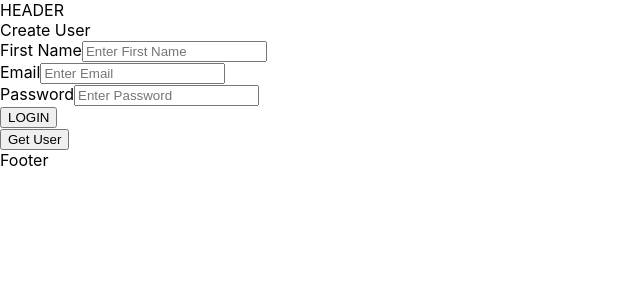
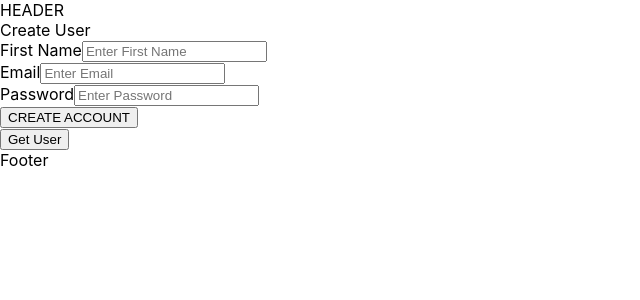
Before and after one commit to Andrew-Cunningham/Productivity-FrontEnd, a React (Create React App) app: page /createuser in a window 1280 px wide. Shown: the top 300 px of the page, without its empty margins (0-640 px from the left). Built offline with nearby package versions, Linux system fonts and the light colour scheme.

Commit message:
create user now requires all fields completed

```diff
--- a/src/App.js
+++ b/src/App.js
@@ -55,7 +55,7 @@ function userReducer(state = { user: [] }, action) {
   }
 }
 
-function authenticationReducer(state = { user: []}, action ) {
+function authenticationReducer(state = { user: [] }, action) {
   switch (action.type) {
     case "AUTHENTICATE_USER":
       return {
@@ -67,7 +67,7 @@ function authenticationReducer(state = { user: []}, action ) {
   }
 }
 
-function createUserReducer(state = { user: []}, action ) {
+function createUserReducer(state = { user: [] }, action) {
   switch (action.type) {
     case "CREATE_USER":
       return {
@@ -83,53 +83,52 @@ const getUser = async id => {
   try {
     const response = await fetch("http://localhost:8080/api/v1/user/1");
     const json = await response.json();
-    console.log("Look at the response " + JSON.stringify(json));
+    //console.log("Look at the response " + JSON.stringify(json));
     return json;
   } catch (e) {
     console.error("Problem ", e);
   }
 };
 
-const authenticateUser = async (formBody) => {
-  let bodyJSON=JSON.stringify(formBody)
-  console.log(bodyJSON)
+const authenticateUser = async formBody => {
+  let bodyJSON = JSON.stringify(formBody);
+  //console.log(bodyJSON)
   try {
     const response = await fetch(
       "http://localhost:8080/api/v1/user/authenticate",
       {
         method: "post",
-        body: bodyJSON ,
+        body: bodyJSON,
         headers: {
-          'Content-Type': 'application/json'}
+          "Content-Type": "application/json"
+        }
       }
     );
-    console.log("running");
+    //console.log("running");
     const json = await response.json();
-    console.log(JSON.stringify(json));
-console.log(json)
+    //console.log(JSON.stringify(json));
+    //console.log(json)
     return json;
   } catch (e) {
     console.error("Problem ", e);
   }
 };
 
-const createUser = async (formBody) => {
-  let bodyJSON=JSON.stringify(formBody)
-  console.log(bodyJSON)
+const createUser = async formBody => {
+  let bodyJSON = JSON.stringify(formBody);
+  //console.log(bodyJSON)
   try {
-    const response = await fetch(
-      "http://localhost:8080/api/v1/user",
-      {
-        method: "post",
-        body: bodyJSON ,
-        headers: {
-          'Content-Type': 'application/json'}
+    const response = await fetch("http://localhost:8080/api/v1/user", {
+      method: "post",
+      body: bodyJSON,
+      headers: {
+        "Content-Type": "application/json"
       }
-    );
-    console.log("running");
+    });
+    //console.log("running");
     const json = await response.json();
-    console.log(JSON.stringify(json));
-console.log(json)
+    // console.log(JSON.stringify(json));
+    //console.log(json)
     return json;
   } catch (e) {
     console.error("Problem ", e);
--- a/src/components/CreateUser.js
+++ b/src/components/CreateUser.js
@@ -12,29 +12,30 @@ export default function CreateUser() {
     ...state.counterReducer,
     ...state.nameReducer,
     ...state.userReducer,
-    ...state.authenticationReducer
+    ...state.authenticationReducer,
+    ...state.createUserReducer
   }));
   const dispatch = useDispatch();
 
   function handleNameChange(e) {
     e.preventDefault();
-    console.log(e.target.value);
+    //console.log(e.target.value);
     formBody.name = e.target.value;
   }
 
   function handleEmailChange(e) {
     e.preventDefault();
-    console.log(e.target.value);
+    //console.log(e.target.value);
     formBody.email = e.target.value;
   }
   function handlePasswordChange(e) {
     e.preventDefault();
-    console.log(e.target.value);
+    //console.log(e.target.value);
     formBody.password = e.target.value;
   }
   function handleSubmit(e) {
     e.preventDefault();
-    console.log(formBody);
+    //console.log(formBody);
     dispatch({
       type: "CREATE_USER",
       payload: formBody
@@ -44,7 +45,7 @@ export default function CreateUser() {
   return (
     <div>
       Create User
-      <form>
+      <form onSubmit={handleSubmit}>
         First Name
         <input
           name="name"
@@ -72,8 +73,8 @@ export default function CreateUser() {
           required
         ></input>
         <br />
-        <button type="submit" onClick={handleSubmit}>
-          LOGIN
+        <button type="submit" >
+          CREATE ACCOUNT
         </button>
       </form>
     </div>
--- a/src/components/Login.js
+++ b/src/components/Login.js
@@ -17,17 +17,17 @@ export default function Login() {
 
   function handleEmailChange(e) {
     e.preventDefault();
-    console.log(e.target.value);
+    //console.log(e.target.value);
     formBody.email = e.target.value;
   }
   function handlePasswordChange(e) {
     e.preventDefault();
-    console.log(e.target.value);
+    //console.log(e.target.value);
     formBody.password = e.target.value;
   }
   function handleSubmit(e) {
     e.preventDefault();
-    console.log(formBody);
+    //console.log(formBody);
         dispatch({
           type: "AUTHENTICATE_USER",
           payload: formBody
@@ -39,7 +39,7 @@ export default function Login() {
     <div>
       Login Page
       <div>Login</div>
-      <form>
+      <form onSubmit={handleSubmit}>
         Email
         <input
           name="email"
@@ -58,12 +58,12 @@ export default function Login() {
           required
         ></input>
         <br />
-        <button type="submit" onClick={handleSubmit}>
+        <button type="submit" >
           LOGIN
         </button>
 
       </form>
-      <a href='/createuser'><button>Create Account</button></a>
+      <a href='/createuser'><button>CREATE ACCOUNT</button></a>
     </div>
   );
 }
```
